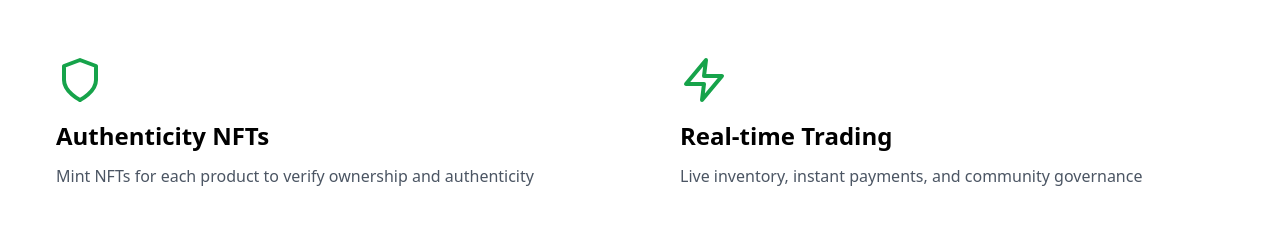
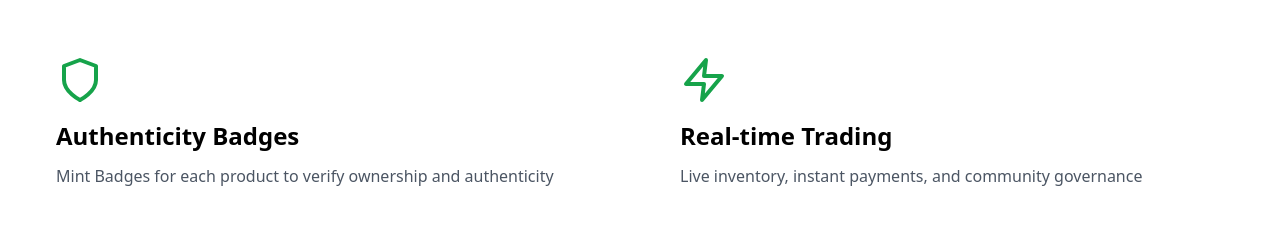
Before and after one commit to soundmoneyprotocol/shop, a Next.js app: page / in a window 1280 px wide. Shown: the part 1420-1658 px from the top of the page. Built offline with nearby package versions, Linux system fonts and the light colour scheme.

Commit message:
Rename: change Authenticity NFTs to Authenticity Badges

```diff
--- a/src/app/page.tsx
+++ b/src/app/page.tsx
@@ -39,8 +39,8 @@ export default function Home() {
     },
     {
       icon: Shield,
-      title: 'Authenticity NFTs',
-      description: 'Mint NFTs for each product to verify ownership and authenticity',
+      title: 'Authenticity Badges',
+      description: 'Mint Badges for each product to verify ownership and authenticity',
     },
     {
       icon: Zap,
```
